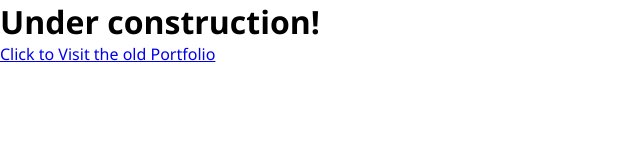
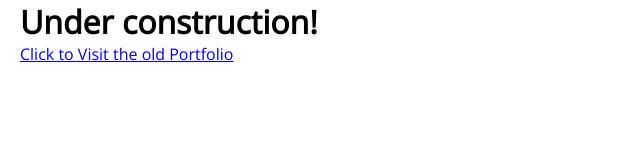
Before and after one commit to CoDemented/portfolio, a plain HTML site: page index.html in a window 1280 px wide. Shown: the whole page, without its empty margins (0-640 px from the left). Drawn offline with nearby package versions, Linux system fonts and the light colour scheme.

Commit message:
added fonts

```diff
--- a/dist/css/main.css
+++ b/dist/css/main.css
@@ -1,10 +1,11 @@
+@import url("https://fonts.googleapis.com/css?family=Open+Sans|Roboto+Condensed|Ubuntu&display=swap");
 * {
   margin: 0;
   padding: 0;
   box-sizing: border-box; }
 
 html {
-  font-family: "Segoe UI", Tahoma, Geneva, Verdana, sans-serif;
+  font-family: "Open Sans", sans-serif;
   font-size: 62.5%; }
 
 body {
--- a/dist/sass/config.scss
+++ b/dist/sass/config.scss
@@ -1,3 +1,4 @@
+@import url('https://fonts.googleapis.com/css?family=Open+Sans|Roboto+Condensed|Ubuntu&display=swap');
 // ------------ Theme Colors
 $cp: #fff;
 $cpHover: #fff;
@@ -8,7 +9,10 @@ $ctHover: #fff;
 // ------------ Theme Colors
 
 
-$fontPrimary: 'Segoe UI', Tahoma, Geneva, Verdana, sans-serif;
+$font1: 'Roboto Condensed', sans-serif;
+$font2: 'Open Sans', sans-serif;
+$font3: 'Ubuntu', sans-serif;
+
 $fontSize: 62.5%;
 
 * {
@@ -17,7 +21,7 @@ $fontSize: 62.5%;
     box-sizing: border-box;
 }
 html {
-    font-family: $fontPrimary;
+    font-family: $font2;
     font-size: $fontSize;
 }
 body {
--- a/index.html
+++ b/index.html
@@ -9,10 +9,12 @@
 </head>
 <body>
 
-
-
+    <div class="container">
 
     <h1>Under construction!</h1>
     <a href="https://webdevuniverse.github.io/portfoliox3/" target="_blank">Click to Visit the old Portfolio</a>
+    </div>
+
+
 </body>
 </html>
```
Also changed, not shown: 1 other file.
